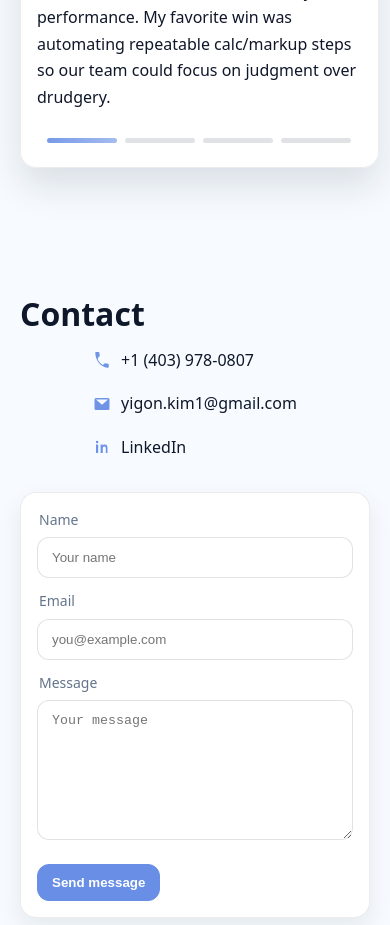
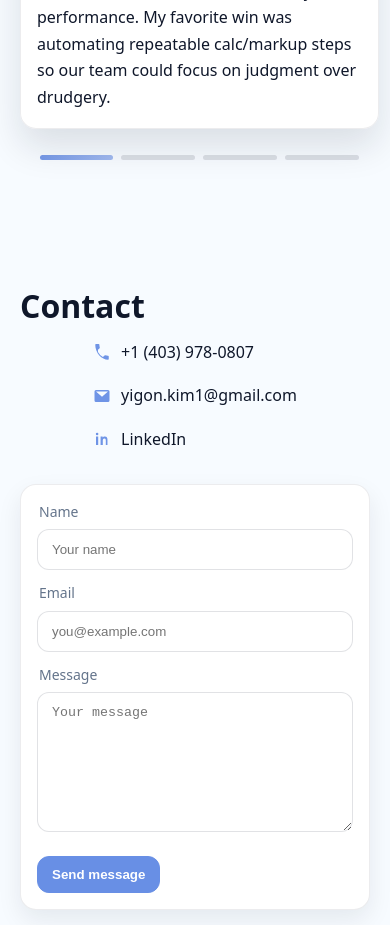
Before and after one commit to yigonk/yigonk.github.io, a React (Create React App) app: page / in a window 390 px wide. Shown: the part 3480-4405 px from the top of the page. Built offline with nearby package versions, Linux system fonts and the light colour scheme.

Commit message:
Move experience slider below panel

```diff
--- a/src/styles/sections.css
+++ b/src/styles/sections.css
@@ -670,8 +670,11 @@
 .exp__slider {
   display: none;
   gap: 8px;
-  padding: 10px 18px 18px;
-  width: 100%;
+  align-items: center;
+  justify-content: center;
+  width: min(420px, 90vw);
+  margin: 12px auto 0;
+  padding: 0;
 }
 
 .exp__slideDot {
@@ -788,10 +791,8 @@
 
   .exp__slider {
     display: flex;
-    align-items: center;
-    justify-content: center;
-    max-width: 340px;
-    margin: 0 auto 6px;
+    width: min(340px, 82vw);
+    margin: 8px auto 0;
   }
 
   .exp__slideDot {
--- a/src/views/Experience.js
+++ b/src/views/Experience.js
@@ -210,6 +210,7 @@ const Experience = () => {
                 {/* more <p>…</p> if needed */}
               </div>
             </div>
+          </article>
           <div className="exp__slider" role="group" aria-label="Experience slider">
             {ITEMS.map((it, index) => {
               const active = index === selIndex;
@@ -225,7 +226,6 @@ const Experience = () => {
               );
             })}
           </div>
-          </article>
         </div>
       </div>
     </section>
```
Lines whose indentation alone changed are shown as unchanged.
